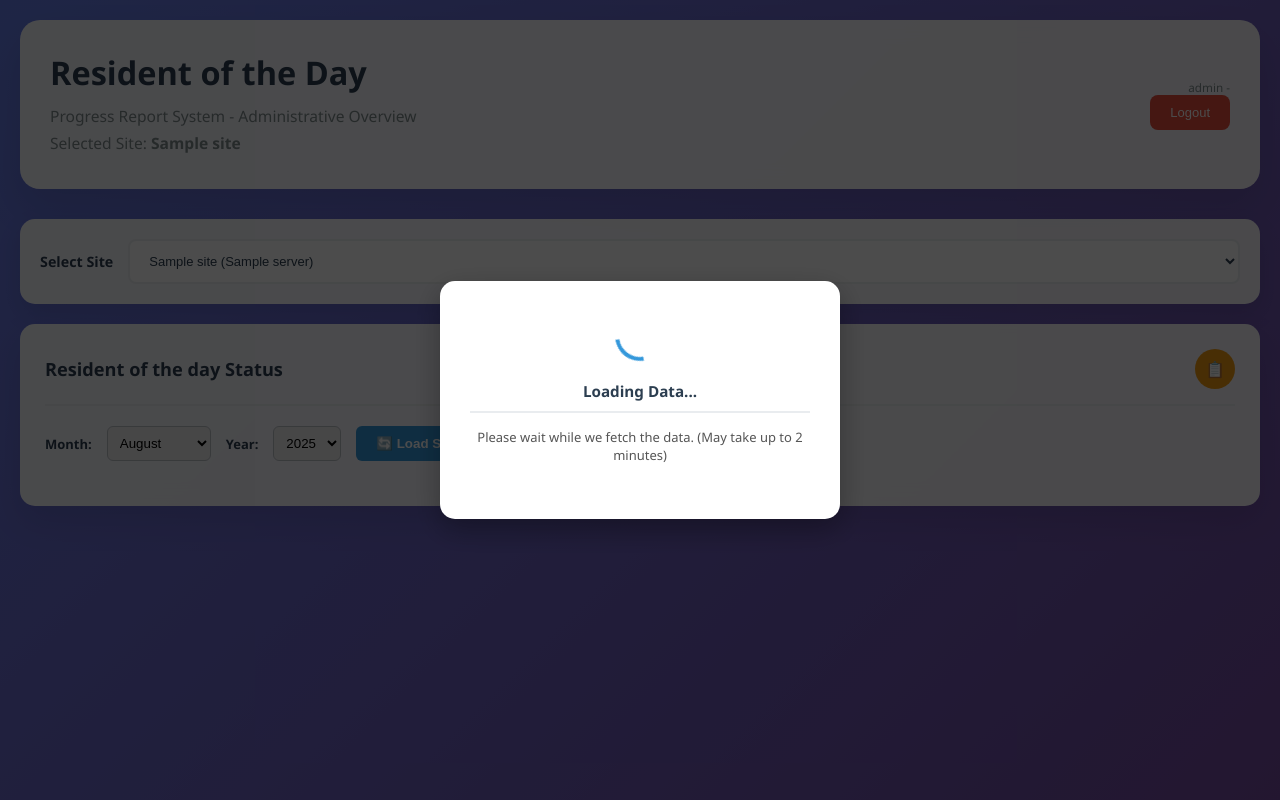
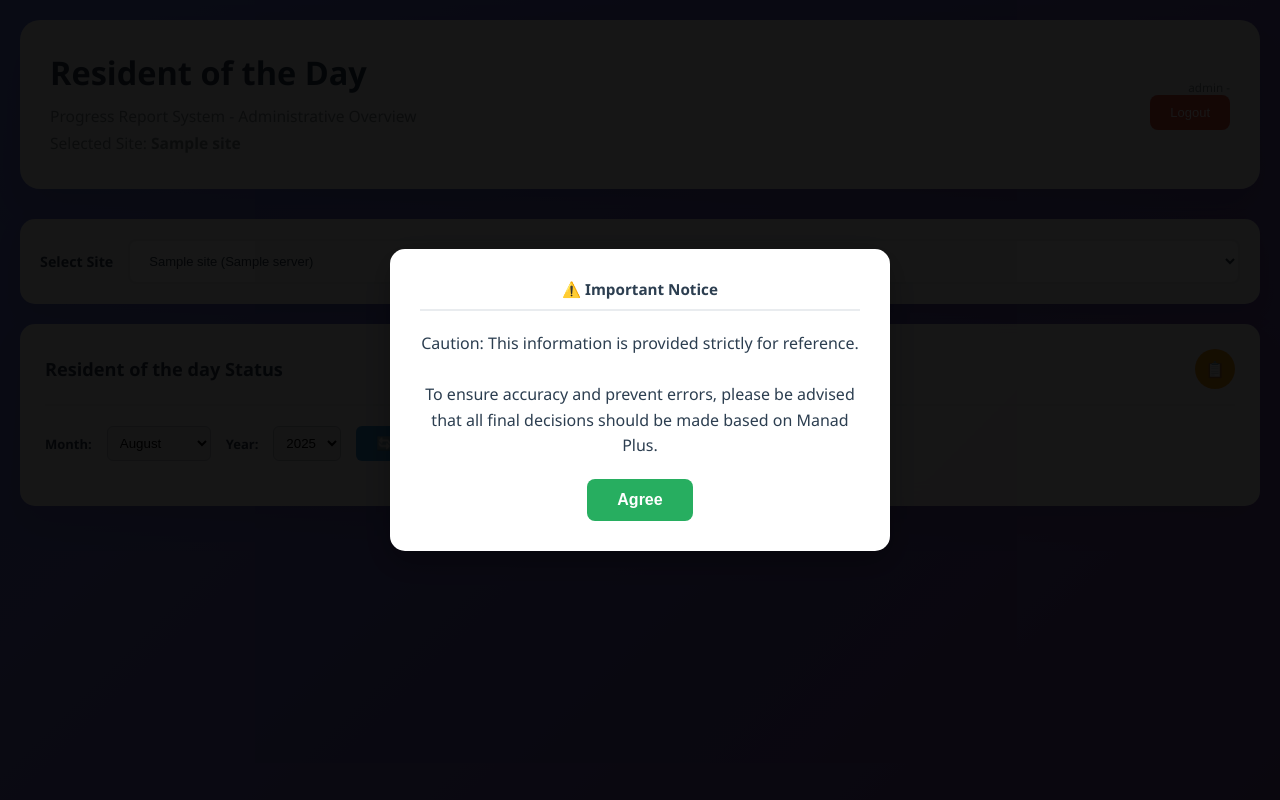
Before and after one commit to jihoon2park/ProgressReport2, a Flask app: template templates/RODDashboard.html in a window 1280 px wide. Run offline with Flask 3, Linux system fonts and the light colour scheme; the visitor is signed in with stand-in values (Sample User, id 1); the template is opened without the code that fills it: most values are stand-ins (such as "Sample title", 1, 10 or a date in 2020); parts of the project's set-up code (start-up, migrations or seed data) failed here and were passed over.

Commit message:
cash delete flow change and add caution popup

```diff
--- a/app.py
+++ b/app.py
@@ -565,6 +565,18 @@
                     flash(f'You are not allowed to access {site}.', 'error')
                     return redirect(url_for('home'))
 
+                # 1. Data 폴더 정리를 먼저 실행 (기존 파일들 삭제)
+                cache_policy = get_cache_policy()
+                if cache_policy['cleanup_data_on_login']:
+                    cleanup_success = cleanup_data_folder()
+                    if cleanup_success:
+                        logger.info("Data 폴더 정리 성공 - 기존 파일들 삭제됨")
+                    else:
+                        logger.warning("Data 폴더 정리 실패")
+                else:
+                    logger.info("캐시 정책에 따라 Data 폴더 정리 건너뜀")
+
+                # 2. API 호출 (새로운 데이터 가져오기)
                 # 클라이언트 정보 가져오기 (실패해도 로그인 진행)
                 client_success, client_info = fetch_client_information(site)
 
@@ -574,13 +586,17 @@
                 # Event Type 정보 가져오기 (실패해도 로그인 진행)
                 event_type_success, event_type_info = fetch_event_type_information(site)
 
+                # 3. 파일 저장 (새로운 JSON 파일들 생성)
                 # API 서버 연결 실패 시에도 로그인 허용
                 try:
                     if client_info:  # client_info가 있을 때만 저장
                         filename = save_client_data(username, site, client_info)
                         session['current_file'] = filename
-
-                    # Flask-Login을 사용한 로그인 처리
+                        logger.info(f"클라이언트 데이터 저장 완료: {filename}")
+                    else:
+                        logger.warning("클라이언트 정보가 없어 저장하지 않음")
+
+                    # 4. Flask-Login을 사용한 로그인 처리
                     user = User(username, user_info)
                     login_user(user, remember=False)  # 브라우저 닫으면 세션 만료
                     session.permanent = False
@@ -604,17 +620,6 @@
                         "position": user_info.get('position', 'unknown')
                     }
                     usage_logger.log_access(success_user_info)
-
-                    # Data 폴더 정리 (캐시된 JSON 파일 제거)
-                    cache_policy = get_cache_policy()
-                    if cache_policy['cleanup_data_on_login']:
-                        cleanup_success = cleanup_data_folder()
-                        if cleanup_success:
-                            logger.info("Data 폴더 정리 성공")
-                        else:
-                            logger.warning("Data 폴더 정리 실패")
-                    else:
-                        logger.info("캐시 정책에 따라 Data 폴더 정리 건너뜀")
 
                     # ROD 사용자인 경우 전용 대시보드로 이동 (대소문자 구분 안함)
                     username_upper = username.upper()
@@ -625,10 +630,11 @@
                     else:
                         logger.info(f"로그인 성공 - 일반 사용자, progress_notes로 리다이렉트")
                         return redirect(url_for('progress_notes', site=site))
+
                 except Exception as e:
                     logger.error(f"데이터 저장 중 오류 발생: {str(e)}")
                     flash('Error occurred while saving data.', 'error')
-
+                    return redirect(url_for('home'))
             except Exception as e:
                 logger.error(f"API 호출 중 오류 발생: {str(e)}")
                 # API 오류 시에도 로그인 허용
@@ -1769,31 +1775,52 @@
 
 # 로그인 성공 후 data 폴더 정리 함수 추가
 def cleanup_data_folder():
-    """로그인시 data 폴더의 JSON 파일들을 정리합니다."""
+    """로그인시 data 폴더의 progress note 관련 JSON 파일들을 정리합니다."""
     try:
         data_dir = os.path.join(app.root_path, 'data')
         if os.path.exists(data_dir):
-            # JSON 파일들만 찾기
-            json_files = [f for f in os.listdir(data_dir) if f.endswith('.json')]
-
-            if json_files:
-                logger.info(f"Data 폴더 정리 시작 - {len(json_files)}개 JSON 파일 삭제")
-
-                # JSON 파일들을 직접 삭제
+            # JSON 파일들 중 progress note 관련 파일만 찾기 (client 데이터는 보존)
+            all_json_files = [f for f in os.listdir(data_dir) if f.endswith('.json')]
+
+            # 보존할 파일들 (client 데이터)
+            preserve_files = [
+                'Client_list.json',
+                'carearea.json',
+                'eventtype.json'
+            ]
+
+            # 사이트별 client 파일도 보존
+            from config import SITE_SERVERS
+            for site in SITE_SERVERS.keys():
+                site_name = site.replace(' ', '_').lower()
+                preserve_files.append(f"{site_name}_client.json")
+
+            # 삭제할 파일들 (progress note 관련)
+            files_to_delete = []
+            for json_file in all_json_files:
+                if json_file not in preserve_files and not json_file.startswith('prepare_send'):
+                    files_to_delete.append(json_file)
+
+            if files_to_delete:
+                logger.info(f"Data 폴더 정리 시작 - {len(files_to_delete)}개 progress note JSON 파일 삭제")
+                logger.info(f"보존할 파일들: {preserve_files}")
+                logger.info(f"삭제할 파일들: {files_to_delete}")
+
+                # progress note 관련 JSON 파일들을 직접 삭제
                 deleted_count = 0
-                for json_file in json_files:
+                for json_file in files_to_delete:
                     try:
                         file_path = os.path.join(data_dir, json_file)
                         os.remove(file_path)
                         deleted_count += 1
-                        logger.info(f"JSON 파일 삭제: {json_file}")
+                        logger.info(f"Progress note JSON 파일 삭제: {json_file}")
                     except Exception as e:
-                        logger.error(f"JSON 파일 삭제 실패 {json_file}: {str(e)}")
-
-                logger.info(f"Data 폴더 정리 완료 - {deleted_count}/{len(json_files)}개 파일 삭제")
+                        logger.error(f"Progress note JSON 파일 삭제 실패 {json_file}: {str(e)}")
+
+                logger.info(f"Data 폴더 정리 완료 - {deleted_count}/{len(files_to_delete)}개 progress note 파일 삭제")
                 return True
             else:
-                logger.info("Data 폴더에 JSON 파일이 없음")
+                logger.info("삭제할 progress note JSON 파일이 없음")
                 return True
         else:
             logger.warning("Data 폴더가 존재하지 않음")
--- a/templates/RODDashboard.html
+++ b/templates/RODDashboard.html
@@ -471,6 +471,22 @@
         .btn-retry:hover {
             background: #2980b9;
         }
+
+        .btn-agree {
+            background: #27ae60;
+            color: white;
+            border: none;
+            padding: 12px 30px;
+            border-radius: 8px;
+            font-size: 16px;
+            font-weight: 600;
+            cursor: pointer;
+            transition: background-color 0.3s ease;
+        }
+
+        .btn-agree:hover {
+            background: #229954;
+        }
     </style>
 </head>
 <body>
@@ -506,6 +522,20 @@
             </div>
             <div class="popup-buttons">
                 <button onclick="hideUnmatchedNotesPopup()" class="btn-cancel">Close</button>
+            </div>
+        </div>
+    </div>
+
+    <!-- Reference Information Popup -->
+    <div id="referencePopup" class="popup-overlay" style="display: none;">
+        <div class="popup-content" style="max-width: 500px; text-align: center;">
+            <h3>⚠️ Important Notice</h3>
+            <p style="font-size: 16px; line-height: 1.6; margin: 20px 0; color: #2c3e50;">
+                Caution: This information is provided strictly for reference.<br><br>
+                To ensure accuracy and prevent errors, please be advised that all final decisions should be made based on Manad Plus.
+            </p>
+            <div class="popup-buttons">
+                <button onclick="hideReferencePopup()" class="btn-agree">Agree</button>
             </div>
         </div>
     </div>
@@ -657,6 +687,9 @@
 
             // Set year dropdown to current year
             document.getElementById('yearSelect').value = currentYear;
+
+            // Show reference popup on page load
+            showReferencePopup();
 
             // Auto-load current month status
             loadResidenceStatus();
@@ -1216,6 +1249,26 @@
             alert(details);
         }
 
+        // Show reference popup
+        function showReferencePopup() {
+            // Check if user has already agreed today
+            const today = new Date().toDateString();
+            const hasAgreedToday = sessionStorage.getItem('rodReferenceAgreed') === today;
+
+            if (!hasAgreedToday) {
+                document.getElementById('referencePopup').style.display = 'flex';
+            }
+        }
+
+        // Hide reference popup
+        function hideReferencePopup() {
+            document.getElementById('referencePopup').style.display = 'none';
+
+            // Record that user has agreed today
+            const today = new Date().toDateString();
+            sessionStorage.setItem('rodReferenceAgreed', today);
+        }
+
         // 상세 에러 메시지 표시 함수
         function showDetailedErrorMessage(message, error) {
             // 기존 에러 메시지 제거
```
